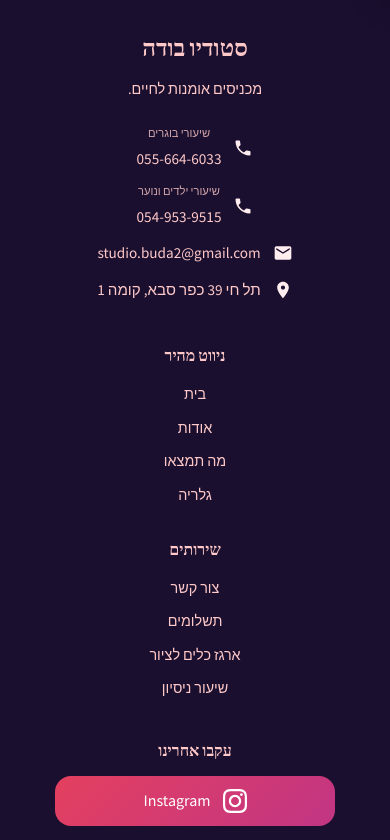
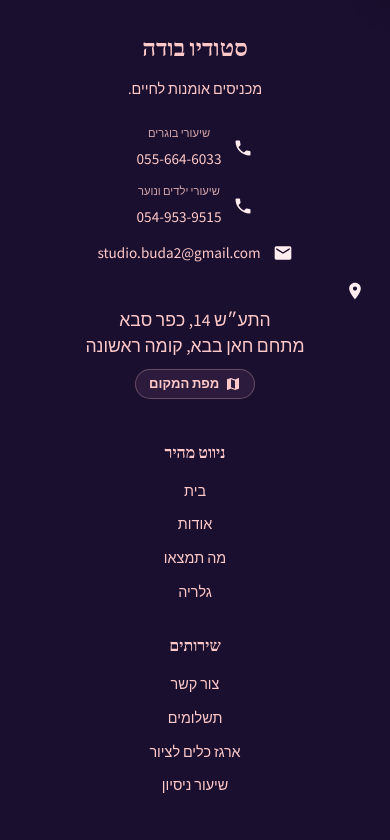
Before and after one commit to Maor-Ar/YaaraArtStudioClassesSite, an Angular app in the folder yaara-art-studio/: page /payments in a window 390 px wide. Shown: the part 860-1700 px from the top of the page. Built offline with nearby package versions, Linux system fonts and the light colour scheme; a web font is replaced by a local one.

Commit message:
Update studio address in footer and payment success components, refactor address display to use a dedicated component for consistency. Adjust styles for improved layout and responsiveness.

```diff
--- a/yaara-art-studio/src/app/components/footer/footer.component.html
+++ b/yaara-art-studio/src/app/components/footer/footer.component.html
@@ -37,11 +37,11 @@
             </svg>
             <span>studio.buda2&#64;gmail.com</span>
           </div>
-          <div class="contact-item">
+          <div class="contact-item contact-item-address">
             <svg width="20" height="20" viewBox="0 0 24 24" fill="currentColor">
               <path d="M12 2C8.13 2 5 5.13 5 9c0 5.25 7 13 7 13s7-7.75 7-13c0-3.87-3.13-7-7-7zm0 9.5c-1.38 0-2.5-1.12-2.5-2.5s1.12-2.5 2.5-2.5 2.5 1.12 2.5 2.5-1.12 2.5-2.5 2.5z"/>
             </svg>
-            <span>תל חי 39 כפר סבא, קומה 1</span>
+            <app-studio-address></app-studio-address>
           </div>
         </div>
       </div>
--- a/yaara-art-studio/src/app/components/footer/footer.component.scss
+++ b/yaara-art-studio/src/app/components/footer/footer.component.scss
@@ -41,6 +41,14 @@
       svg {
         color: var(--secondary);
         flex-shrink: 0;
+      }
+
+      &.contact-item-address {
+        align-items: flex-start;
+
+        > svg {
+          margin-top: 0.2rem;
+        }
       }
 
       .contact-phone-wrapper {
@@ -241,12 +249,18 @@
     flex-direction: column;
     align-items: stretch;
     width: 100%;
-    max-width: 280px;
+    max-width: 340px;
   }
 
   .footer-brand .footer-contact .contact-item {
     justify-content: center;
     text-align: center;
+  }
+
+  .footer-brand .footer-contact .contact-item-address {
+    flex-direction: column;
+    align-items: center;
+    gap: 0.45rem;
   }
 
   .footer-brand .footer-contact .contact-phone-wrapper {
--- a/yaara-art-studio/src/app/components/footer/footer.component.ts
+++ b/yaara-art-studio/src/app/components/footer/footer.component.ts
@@ -2,11 +2,12 @@ import { Component, Inject, PLATFORM_ID, Input } from '@angular/core';
 import { CommonModule, isPlatformBrowser } from '@angular/common';
 import { RouterLink, Router, ActivatedRoute } from '@angular/router';
 import { PopupComponent } from '../popup/popup.component';
+import { StudioAddressComponent } from '../studio-address/studio-address.component';
 
 @Component({
   selector: 'app-footer',
   standalone: true,
-  imports: [CommonModule, PopupComponent, RouterLink],
+  imports: [CommonModule, PopupComponent, RouterLink, StudioAddressComponent],
   templateUrl: './footer.component.html',
   styleUrl: './footer.component.scss'
 })
--- /dev/null
+++ b/yaara-art-studio/src/app/components/studio-address/studio-address.component.html
@@ -0,0 +1,40 @@
+<div class="studio-address">
+  <p class="studio-address-text">
+    <ng-container *ngFor="let line of addressLines; let last = last">
+      {{ line }}<br *ngIf="!last" />
+    </ng-container>
+  </p>
+  <button
+    type="button"
+    class="map-btn"
+    (click)="openMap()"
+    [attr.aria-expanded]="mapOpen"
+    aria-haspopup="dialog"
+  >
+    <svg width="16" height="16" viewBox="0 0 24 24" fill="currentColor" aria-hidden="true">
+      <path d="M20.5 3l-.16.03L15 5.1 9 3 3.36 4.9c-.21.07-.36.25-.36.48V20.5c0 .28.22.5.5.5l.16-.03L9 18.9l6 2.1 5.64-1.9c.21-.07.36-.25.36-.48V3.5c0-.28-.22-.5-.5-.5zM15 19l-6-2.11V5l6 2.11V19z"/>
+    </svg>
+    מפת המקום
+  </button>
+</div>
+
+<div
+  class="map-overlay"
+  *ngIf="mapOpen"
+  #mapOverlay
+  (click)="onOverlayClick($event)"
+  role="dialog"
+  aria-modal="true"
+  aria-labelledby="studio-map-title"
+>
+  <div class="map-dialog" (click)="$event.stopPropagation()">
+    <button type="button" class="map-close" (click)="closeMap()" aria-label="סגירה">
+      ×
+    </button>
+    <h2 id="studio-map-title" class="map-title">מפת המקום</h2>
+    <p class="map-subtitle">חניה, כניסה ומתחם חאן בבא</p>
+    <div class="map-frame">
+      <img [src]="mapSrc" alt="מפת הסטודיו בתע״ש 14 כפר סבא, כולל חניה ומתחם חאן בבא" />
+    </div>
+  </div>
+</div>
--- /dev/null
+++ b/yaara-art-studio/src/app/components/studio-address/studio-address.component.scss
@@ -0,0 +1,171 @@
+.studio-address {
+  display: flex;
+  flex-wrap: wrap;
+  align-items: center;
+  gap: 0.65rem 0.85rem;
+}
+
+.studio-address-text {
+  margin: 0;
+  line-height: 1.45;
+}
+
+.map-btn {
+  display: inline-flex;
+  align-items: center;
+  gap: 0.35rem;
+  padding: 0.35rem 0.8rem;
+  border: 1px solid color-mix(in srgb, var(--primary) 28%, transparent);
+  border-radius: 999px;
+  background: var(--white);
+  color: var(--primary);
+  font-family: inherit;
+  font-size: 0.82rem;
+  font-weight: 600;
+  line-height: 1.2;
+  cursor: pointer;
+  white-space: nowrap;
+  transition: background var(--transition-fast), color var(--transition-fast),
+    border-color var(--transition-fast), box-shadow var(--transition-fast);
+
+  svg {
+    flex-shrink: 0;
+  }
+
+  &:hover,
+  &:focus-visible {
+    background: var(--primary);
+    color: var(--white);
+    border-color: var(--primary);
+    box-shadow: var(--shadow-light);
+    outline: none;
+  }
+}
+
+:host {
+  display: block;
+}
+
+.map-overlay {
+  position: fixed;
+  inset: 0;
+  z-index: 10000;
+  display: flex;
+  align-items: center;
+  justify-content: center;
+  padding: 1rem;
+  background: rgba(26, 15, 46, 0.88);
+  animation: mapFadeIn 0.2s ease;
+}
+
+.map-dialog {
+  position: relative;
+  width: min(960px, 100%);
+  max-height: 92vh;
+  display: flex;
+  flex-direction: column;
+  padding: 1.25rem 1.25rem 1rem;
+  background: var(--white);
+  border-radius: var(--radius-lg);
+  box-shadow: var(--shadow-heavy);
+}
+
+.map-close {
+  position: absolute;
+  top: 0.7rem;
+  inset-inline-start: 0.7rem;
+  width: 40px;
+  height: 40px;
+  border: 0;
+  border-radius: 50%;
+  background: var(--background);
+  color: var(--primary);
+  font-size: 1.5rem;
+  line-height: 1;
+  cursor: pointer;
+  transition: background var(--transition-fast), color var(--transition-fast);
+
+  &:hover,
+  &:focus-visible {
+    background: var(--primary);
+    color: var(--white);
+    outline: none;
+  }
+}
+
+.map-title {
+  margin: 0 2.5rem 0.2rem 0;
+  font-family: var(--font-amatic);
+  font-size: 2rem;
+  font-weight: 700;
+  color: var(--primary);
+  text-align: center;
+}
+
+.map-subtitle {
+  margin: 0 0 0.85rem;
+  color: var(--text-light);
+  font-size: 0.9rem;
+  text-align: center;
+}
+
+.map-frame {
+  flex: 1 1 auto;
+  min-height: 0;
+  overflow: auto;
+  max-height: calc(92vh - 7.5rem);
+  border-radius: var(--radius-md);
+  background: var(--background);
+  display: flex;
+  align-items: center;
+  justify-content: center;
+}
+
+.map-frame img {
+  display: block;
+  max-width: 100%;
+  max-height: calc(92vh - 7.5rem);
+  width: auto;
+  height: auto;
+  object-fit: contain;
+}
+
+@keyframes mapFadeIn {
+  from {
+    opacity: 0;
+  }
+  to {
+    opacity: 1;
+  }
+}
+
+@media (max-width: 480px) {
+  .studio-address {
+    justify-content: center;
+  }
+
+  .map-dialog {
+    width: 100%;
+    max-height: 100vh;
+    height: 100%;
+    border-radius: 0;
+    padding: 3.25rem 0.75rem 0.75rem;
+  }
+
+  .map-frame {
+    max-height: none;
+    flex: 1;
+  }
+
+  .map-title {
+    font-size: 1.6rem;
+  }
+}
+
+@media (prefers-reduced-motion: reduce) {
+  .map-overlay,
+  .map-btn {
+    animation: none;
+    transition: none;
+  }
+}
--- /dev/null
+++ b/yaara-art-studio/src/app/components/studio-address/studio-address.component.ts
@@ -0,0 +1,73 @@
+import {
+  AfterViewChecked,
+  Component,
+  ElementRef,
+  HostListener,
+  Inject,
+  OnDestroy,
+  PLATFORM_ID,
+  ViewChild,
+} from '@angular/core';
+import { CommonModule, isPlatformBrowser } from '@angular/common';
+import { STUDIO_ADDRESS_LINES, STUDIO_MAP_IMAGE } from '../../data/studio-location';
+
+@Component({
+  selector: 'app-studio-address',
+  standalone: true,
+  imports: [CommonModule],
+  templateUrl: './studio-address.component.html',
+  styleUrl: './studio-address.component.scss',
+})
+export class StudioAddressComponent implements AfterViewChecked, OnDestroy {
+  readonly addressLines = STUDIO_ADDRESS_LINES;
+  readonly mapSrc = STUDIO_MAP_IMAGE;
+  mapOpen = false;
+
+  @ViewChild('mapOverlay') private mapOverlay?: ElementRef<HTMLElement>;
+
+  constructor(@Inject(PLATFORM_ID) private platformId: Object) {}
+
+  openMap(): void {
+    this.mapOpen = true;
+    this.setBodyScrollLocked(true);
+  }
+
+  closeMap(): void {
+    this.mapOpen = false;
+    this.setBodyScrollLocked(false);
+  }
+
+  onOverlayClick(event: Event): void {
+    if (event.target === event.currentTarget) {
+      this.closeMap();
+    }
+  }
+
+  @HostListener('document:keydown.escape')
+  onEscape(): void {
+    if (this.mapOpen) {
+      this.closeMap();
+    }
+  }
+
+  ngAfterViewChecked(): void {
+    if (!this.mapOpen || !isPlatformBrowser(this.platformId)) {
+      return;
+    }
+    const overlay = this.mapOverlay?.nativeElement;
+    if (overlay && overlay.parentElement !== document.body) {
+      document.body.appendChild(overlay);
+    }
+  }
+
+  ngOnDestroy(): void {
+    this.setBodyScrollLocked(false);
+  }
+
+  private setBodyScrollLocked(locked: boolean): void {
+    if (!isPlatformBrowser(this.platformId)) {
+      return;
+    }
+    document.body.style.overflow = locked ? 'hidden' : '';
+  }
+}
--- /dev/null
+++ b/yaara-art-studio/src/app/data/studio-location.ts
@@ -0,0 +1,3 @@
+export const STUDIO_ADDRESS = 'התע״ש 14, כפר סבא. מתחם חאן בבא, קומה ראשונה';
+export const STUDIO_ADDRESS_LINES = ['התע״ש 14, כפר סבא', 'מתחם חאן בבא, קומה ראשונה'] as const;
+export const STUDIO_MAP_IMAGE = 'assets/images/Map.jpeg';
--- a/yaara-art-studio/src/app/pages/payment-success/payment-success.component.html
+++ b/yaara-art-studio/src/app/pages/payment-success/payment-success.component.html
@@ -94,7 +94,7 @@
               </div>
               <div class="detail-content">
                 <h3 class="detail-label">כתובת הסטודיו</h3>
-                <p class="detail-value">תל חי 39 כפר סבא<br>קומה 1</p>
+                <app-studio-address></app-studio-address>
               </div>
             </div>
           </div>
--- a/yaara-art-studio/src/app/pages/payment-success/payment-success.component.scss
+++ b/yaara-art-studio/src/app/pages/payment-success/payment-success.component.scss
@@ -149,6 +149,14 @@
       font-weight: 600;
       margin: 0;
       word-break: break-word;
+    }
+
+    app-studio-address {
+      display: block;
+      margin-top: 0.15rem;
+      color: var(--primary);
+      font-weight: 600;
+      font-size: 1.05rem;
     }
   }
 
--- a/yaara-art-studio/src/app/pages/payment-success/payment-success.component.ts
+++ b/yaara-art-studio/src/app/pages/payment-success/payment-success.component.ts
@@ -4,6 +4,8 @@ import { Router } from '@angular/router';
 import { HeaderComponent } from '../../components/header/header.component';
 import { FooterComponent } from '../../components/footer/footer.component';
 import { ArthubEventsService } from '../../services/arthub-events.service';
+import { StudioAddressComponent } from '../../components/studio-address/studio-address.component';
+import { STUDIO_ADDRESS } from '../../data/studio-location';
 
 declare global {
   interface Window {
@@ -14,7 +16,7 @@ declare global {
 @Component({
   selector: 'app-payment-success',
   standalone: true,
-  imports: [CommonModule, HeaderComponent, FooterComponent, DatePipe],
+  imports: [CommonModule, HeaderComponent, FooterComponent, DatePipe, StudioAddressComponent],
   templateUrl: './payment-success.component.html',
   styleUrl: './payment-success.component.scss'
 })
@@ -310,7 +312,7 @@ export class PaymentSuccessComponent implements OnInit {
 
     const name = this.fullName || 'שיעור ניסיון';
     const title = `שיעור ניסיון - סטודיו בודה: ${name}`;
-    const location = 'תל חי 39 כפר סבא, קומה 1';
+    const location = STUDIO_ADDRESS;
     let description = 'שיעור ניסיון בסטודיו בודה';
     if (this.classTitle) {
       description += `\nשיעור: ${this.classTitle}`;
--- a/yaara-art-studio/src/index.html
+++ b/yaara-art-studio/src/index.html
@@ -65,8 +65,9 @@
     "telephone": "+972-55-664-6033",
     "address": {
       "@type": "PostalAddress",
-      "addressCountry": "IL",
-      "addressLocality": "ישראל"
+      "streetAddress": "התע״ש 14, מתחם חאן בבא, קומה ראשונה",
+      "addressLocality": "כפר סבא",
+      "addressCountry": "IL"
     },
     "openingHours": "Mo-Fr 09:00-18:00, Sa 09:00-14:00",
     "priceRange": "₪₪",
```
Also changed, not shown: yaara-art-studio/src/assets/images/Map.jpeg (added).
